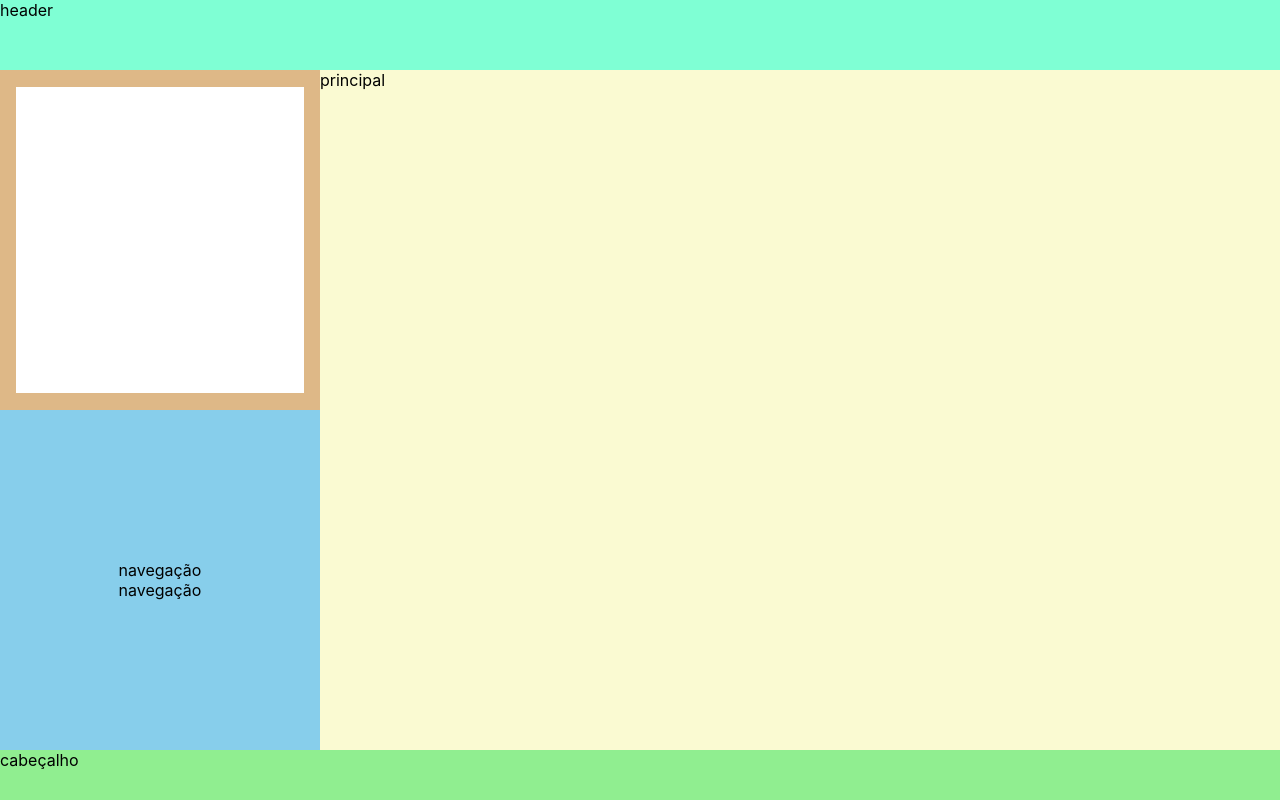
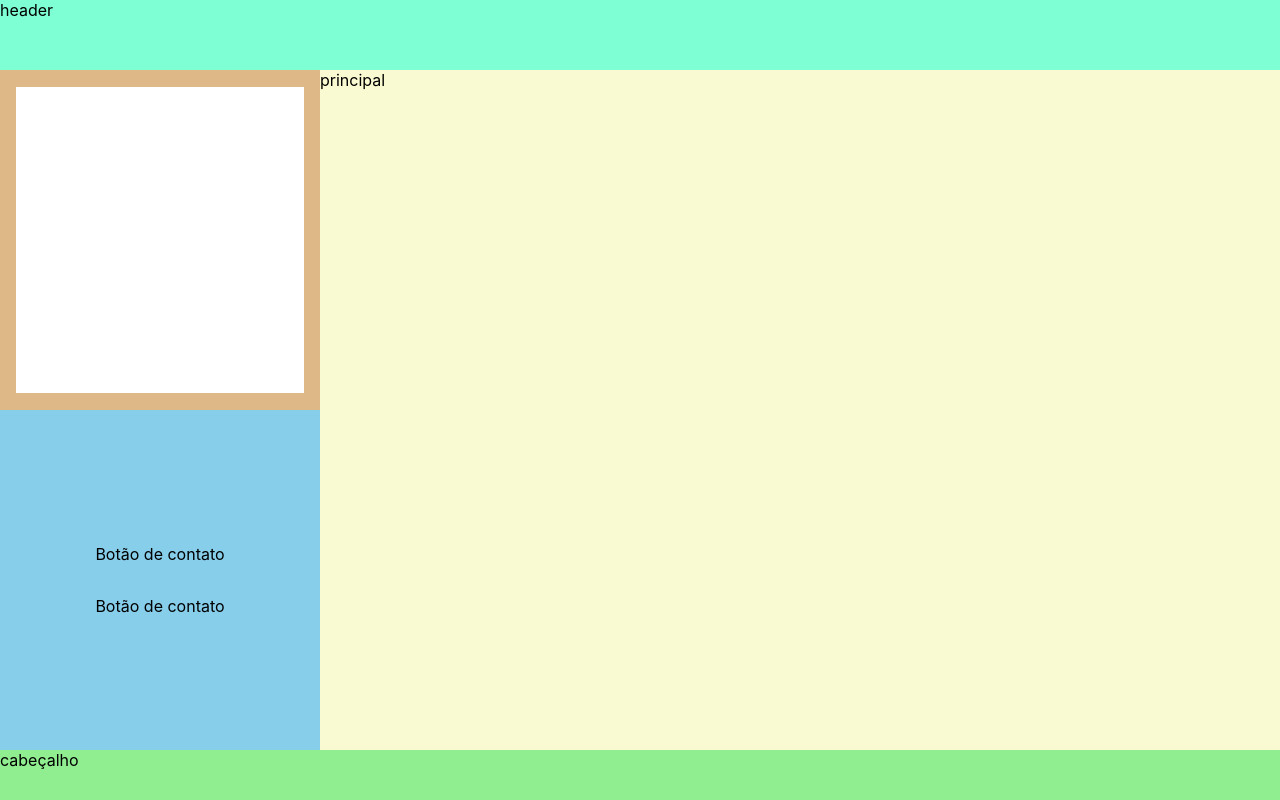
Before and after one commit to gsbiel/my-page, a React (Create React App) app: page / in a window 1280 px wide. Built offline with nearby package versions, Linux system fonts and the light colour scheme.

Commit message:
Criando componente ContactBtn sem estilização

```diff
--- a/src/App.js
+++ b/src/App.js
@@ -1,7 +1,7 @@
 import React from 'react';
 import './App.css';
 
-import SideMenu from './components/SideMenu'
+import SideMenu from './components/SideMenu/SideMenu'
 
 function App() {
   return (
--- /dev/null
+++ b/src/components/SideMenu/ContactBtn/ContactBtn.css
@@ -0,0 +1,3 @@
+.contactBtn {
+
+}
--- /dev/null
+++ b/src/components/SideMenu/ContactBtn/ContactBtn.js
@@ -0,0 +1,13 @@
+import React from 'react';
+
+import './ContactBtn.css'
+
+const contactBtn = props => {
+    return(
+        <div className = "contactBtn">
+            <p>Botão de contato</p>
+        </div>
+    );
+};
+
+export default contactBtn;
--- a/src/components/SideMenu/index.css
+++ b/src/components/SideMenu/SideMenu.css
@@ -18,6 +18,7 @@
 
 .contactSection {
     display: flex;
+    flex-direction: column;
     align-items: center;
     justify-content: center;
     height: 100%;
--- a/src/components/SideMenu/index.js
+++ b/src/components/SideMenu/SideMenu.js
@@ -1,6 +1,8 @@
-import React from 'react'
+import React from 'react';
 
-import './index.css'
+import './SideMenu.css';
+import './ContactBtn/ContactBtn';
+import ContactBtn from './ContactBtn/ContactBtn';
 
 const sideMenu = props => {
     return (
@@ -11,11 +13,11 @@ const sideMenu = props => {
                 </div>
             </div>
             <div className="contactSection">
-                navegação <br/>
-                navegação
+                <ContactBtn />
+                <ContactBtn />
             </div>
       </div>
-    )
-}
+    );
+};
 
 export default sideMenu;
```
